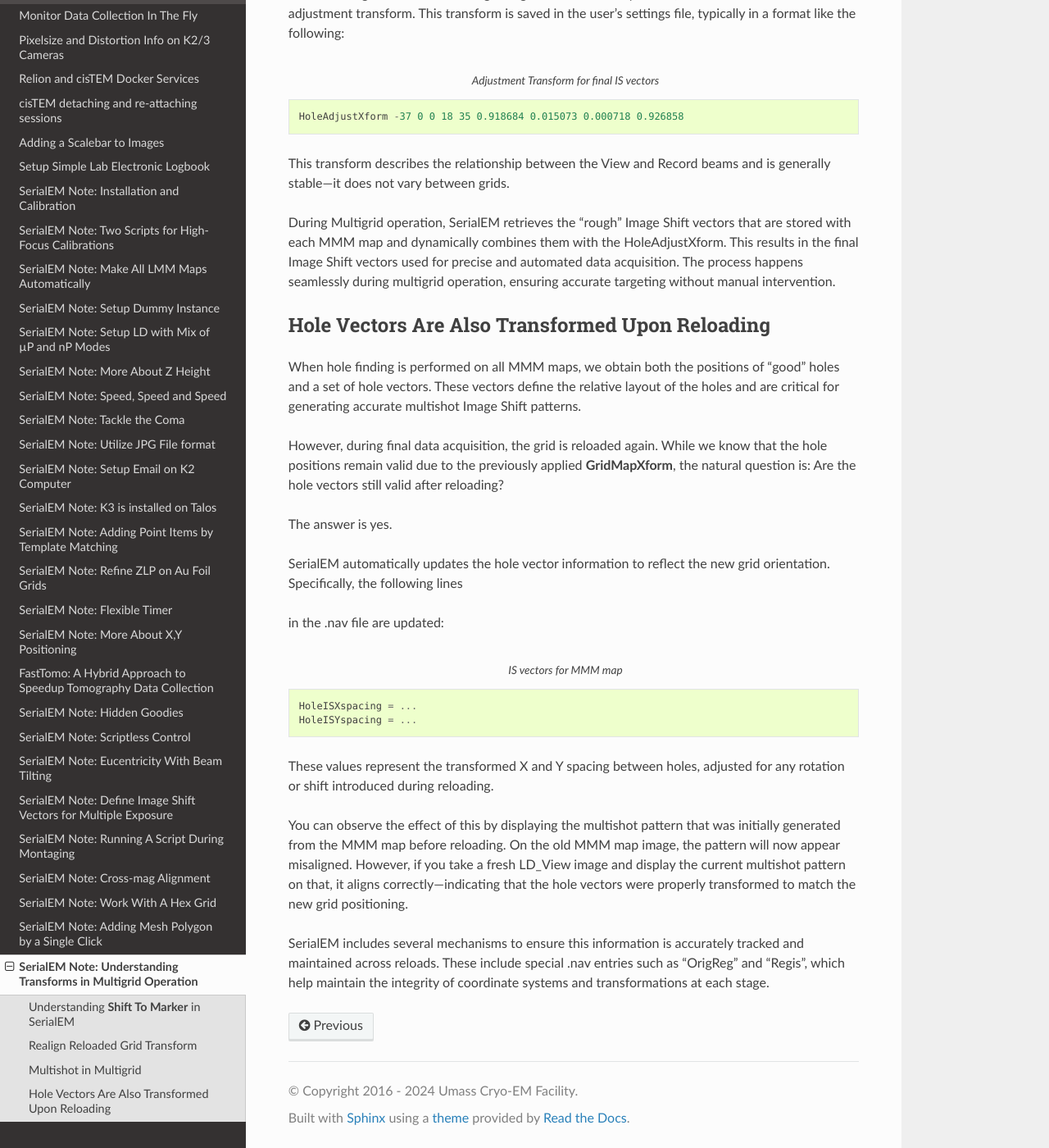
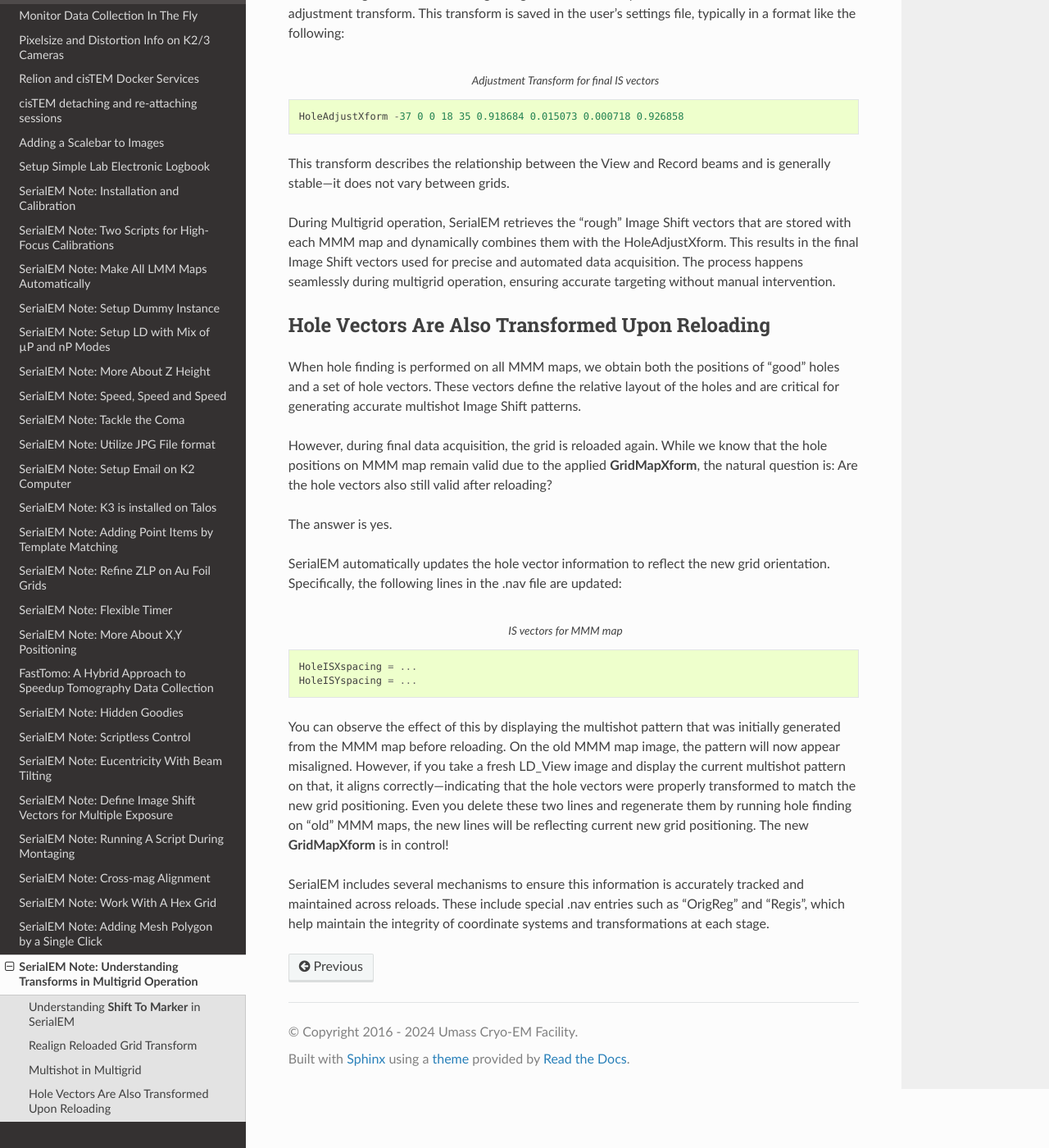
Before and after one commit to xuchen66/sphinx-emdocs, a Sphinx documentation site: the page built from source/serialem-note-understanding-transforms-in-multigrid.rst, in a window 1280 px wide and 1400 px high, scrolled down 3417 px. Shown: the whole window at 82% size. Built offline with Sphinx 7.4.7 and the Read the Docs theme 3.1.0, drawn with Linux system fonts in a browser that asks for light colours; pages that are not in the unit, such as notebooks, are missing from menus; some of the changed text lies outside the part shown.

Commit message:
Update serialem-note-understanding-transforms-in-multigrid.rst

```diff
--- a/source/serialem-note-understanding-transforms-in-multigrid.rst
+++ b/source/serialem-note-understanding-transforms-in-multigrid.rst
@@ -93,7 +93,7 @@
 operation. If needed, you can also invoke it manually using the ``Realign to Map`` button found in the Multiple Grid
 Operations dialog window.
 
-Each time the grid is reloaded, a new GridMapXform matrix is computed and updated. All coordinate values in the Navigator
+Each time the grid is reloaded, a new GridMapXform matrix is computed and updated in the nav file. All coordinate values in the Navigator
 file evolve with each transformation, adapting to the current physical position of the grid on the stage—even though the
 LMM map image itself appears unchanged.
 
@@ -150,13 +150,12 @@
 When hole finding is performed on all MMM maps, we obtain both the positions of "good" holes and a set of hole vectors. These
 vectors define the relative layout of the holes and are critical for generating accurate multishot Image Shift patterns.
 
-However, during final data acquisition, the grid is reloaded again. While we know that the hole positions remain valid due to
-the previously applied **GridMapXform**, the natural question is: Are the hole vectors still valid after reloading?
+However, during final data acquisition, the grid is reloaded again. While we know that the hole positions on MMM map remain valid due to
+the applied **GridMapXform**, the natural question is: Are the hole vectors also still valid after reloading?
 
 The answer is yes.
 
 SerialEM automatically updates the hole vector information to reflect the new grid orientation. Specifically, the following lines
-
 in the .nav file are updated:
 
 .. code-block:: python
@@ -165,12 +164,11 @@
    HoleISXspacing = ...
    HoleISYspacing = ...
 
-These values represent the transformed X and Y spacing between holes, adjusted for any rotation or shift introduced during reloading.
-
 You can observe the effect of this by displaying the multishot pattern that was initially generated from the MMM map before
 reloading. On the old MMM map image, the pattern will now appear misaligned. However, if you take a fresh LD_View image and
 display the current multishot pattern on that, it aligns correctly—indicating that the hole vectors were properly transformed
-to match the new grid positioning.
+to match the new grid positioning. Even you delete these two lines and regenerate them by running hole finding on "old" MMM
+maps, the new lines will be reflecting current new grid positioning. The new **GridMapXform** is in control!
 
 SerialEM includes several mechanisms to ensure this information is accurately tracked and maintained across reloads. These
 include special .nav entries such as "OrigReg" and "Regis", which help maintain the integrity of coordinate systems and
```
